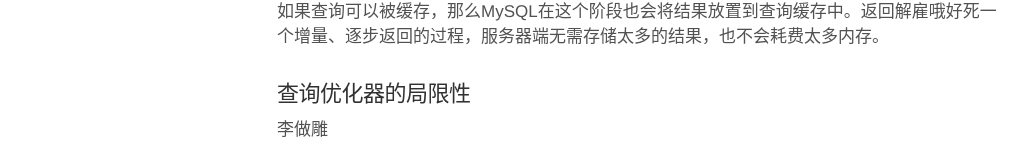
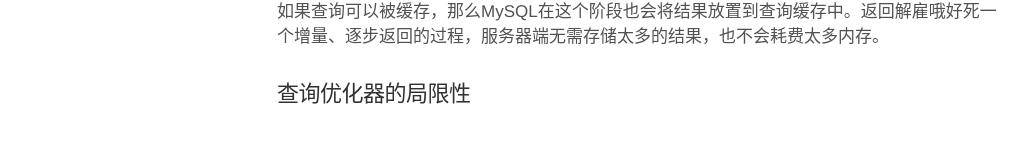
Before and after one commit to datagridview/blog, a Jekyll site: the page built from _posts/2020-05-25-High-Performance-Mysql.md, in a window 1280 px wide and 900 px high, scrolled down 11571 px. Shown: the part 737-897 px from the top of the window, without its empty margins (3-1030 px from the left). Built offline with Jekyll 4.4.1, drawn with Linux system fonts in a browser that asks for light colours; comment, search, counter and statistics services are not loaded; after the commit the page ends 12425 px from its top, so only the background shows below that.

Commit message:
update high performance MySQL

```diff
--- a/_posts/2020-05-25-High-Performance-Mysql.md
+++ b/_posts/2020-05-25-High-Performance-Mysql.md
@@ -266,11 +266,14 @@
 
 ### 访问的数据太多：优化数据访问
 分析是否试一下的两个问题：
+
 #### 是不是在检索超多数据，访问了太多的行，或者是列
 * 查询了不需要的数据，比如客户端只需要前十行
 * 多标关联时返回了全部列
 * 总是取出全部列（一些DBA是禁止`select * `写法的）
 * 重复查询相同的数据
+
+
 #### 是不是在扫描额外的记录
 * 估计响应时间（我不太会）
 * 查看扫描的行数。能够说明该查询的效率
@@ -367,5 +370,3 @@
 如果查询可以被缓存，那么MySQL在这个阶段也会将结果放置到查询缓存中。返回解雇哦好死一个增量、逐步返回的过程，服务器端无需存储太多的结果，也不会耗费太多内存。
 
 ### 查询优化器的局限性
-
-李做雕
```
